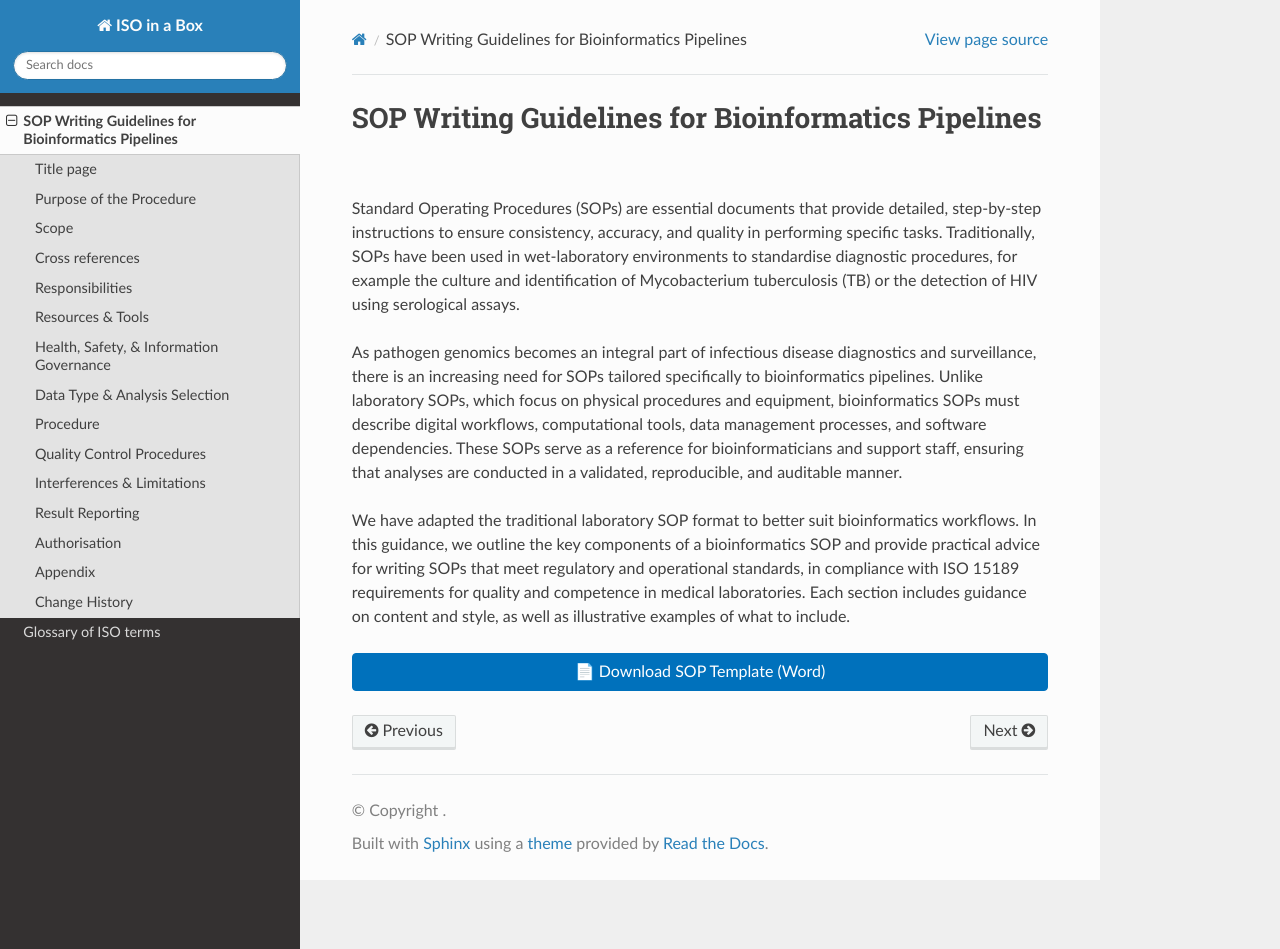
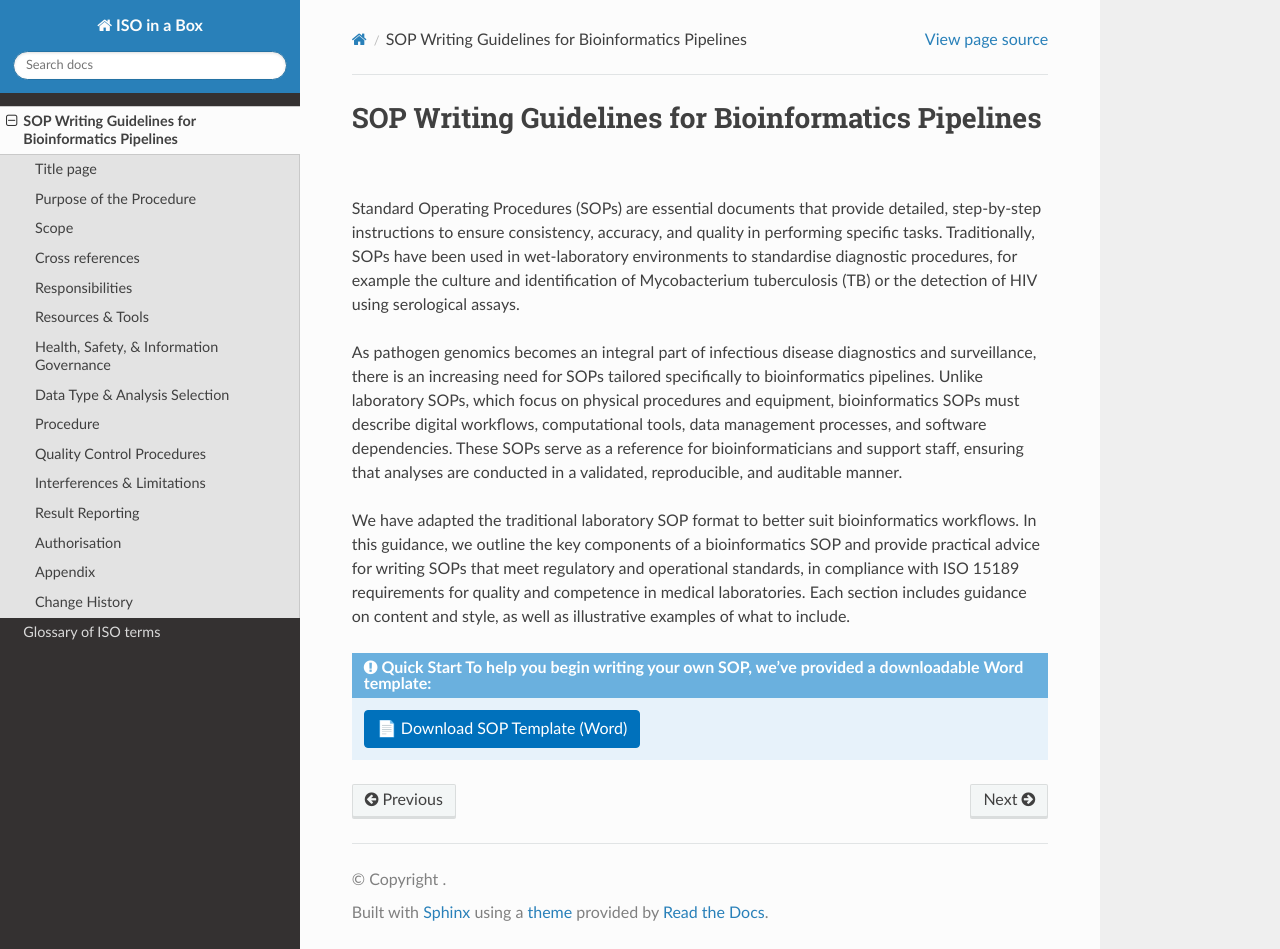
Before and after one commit to ASendellPrice/IIB-rtd, a Sphinx documentation site: the page built from docs/source/sop_guidelines.rst, in a window 1280 px wide and 949 px high. Built offline with Sphinx 7.4.7 and the Read the Docs theme 3.1.0, drawn with Linux system fonts in a browser that asks for light colours; pages that are not in the unit, such as notebooks, are missing from menus.

Commit message:
Testing an alternative format for download button

```diff
--- a/docs/source/sop_guidelines.rst
+++ b/docs/source/sop_guidelines.rst
@@ -7,12 +7,13 @@ As pathogen genomics becomes an integral part of infectious disease diagnostics
 
 We have adapted the traditional laboratory SOP format to better suit bioinformatics workflows. In this guidance, we outline the key components of a bioinformatics SOP and provide practical advice for writing SOPs that meet regulatory and operational standards, in compliance with ISO 15189 requirements for quality and competence in medical laboratories. Each section includes guidance on content and style, as well as illustrative examples of what to include.
 
-.. button-link:: https://github.com/your-org/your-repo/raw/main/templates/sop_template.docx
-   :color: primary
-   :expand:
+.. admonition:: Quick Start
+   To help you begin writing your own SOP, we've provided a downloadable Word template:
 
-   📄 Download SOP Template (Word)
+   .. button-link:: https://github.com/your-org/your-repo/raw/main/templates/sop_template.docx
+      :color: primary
 
+      📄 Download SOP Template (Word)
 
 .. toctree::
    :maxdepth: 2
```
